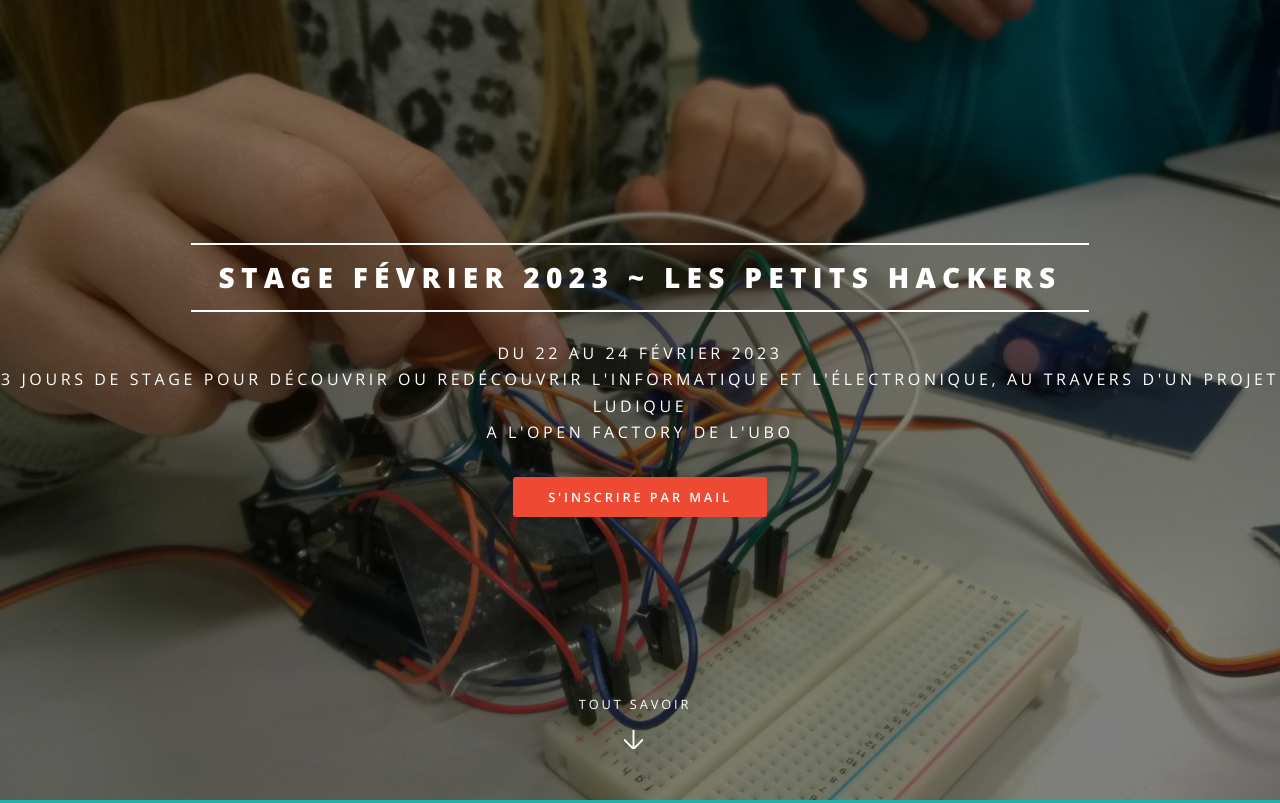
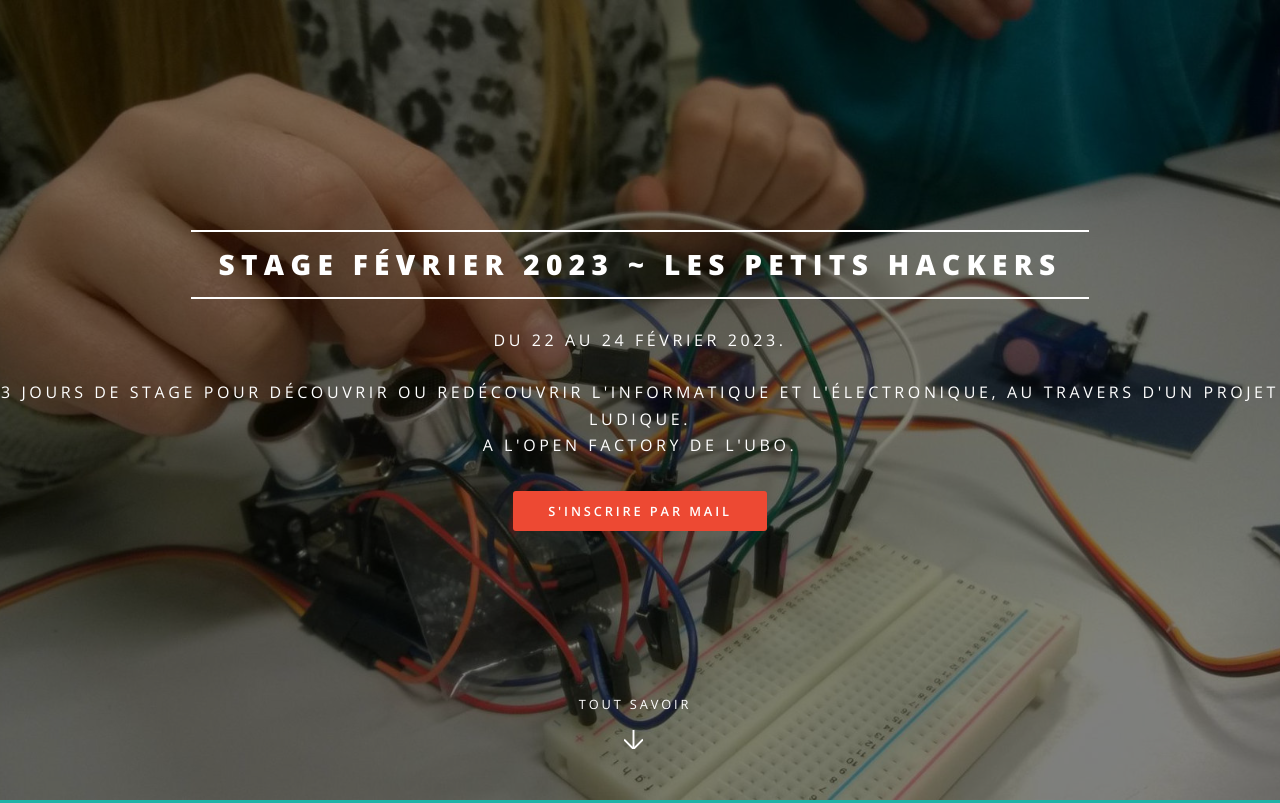
Before and after one commit to mdl29/stage.lph.bzh, a plain HTML site: page htdocs/index.html in a window 1280 px wide. Shown: the top 803 px of the page. Drawn offline with nearby package versions, Linux system fonts and the light colour scheme.

Commit message:
:bug: Fixing some responsive issues

```diff
--- a/htdocs/index.html
+++ b/htdocs/index.html
@@ -38,9 +38,9 @@
 						<div class="inner">
 							<h2>Stage Février 2023 ~ Les Petits hackers</h2>
 							<p>
-								Du 22 au 24 février 2023<br />
-								3 jours de stage pour découvrir ou redécouvrir l'informatique et l'électronique, au travers d'un projet ludique<br />
-								A l'Open factory de l'UBO
+								Du 22 au 24 février 2023.<br /><br />
+								3 jours de stage pour découvrir ou redécouvrir l'informatique et l'électronique, au travers d'un projet ludique.<br />
+								A l'Open factory de l'UBO.
 							</p>
 							<ul class="actions">
 								<li><a href="mailto: lespetitshackers@lists.mdl29.net?subject=Stage%20Petits%20Hackers%20Février%202023" class="button special" target="_blank">S'inscrire par mail	</a></li>
```
